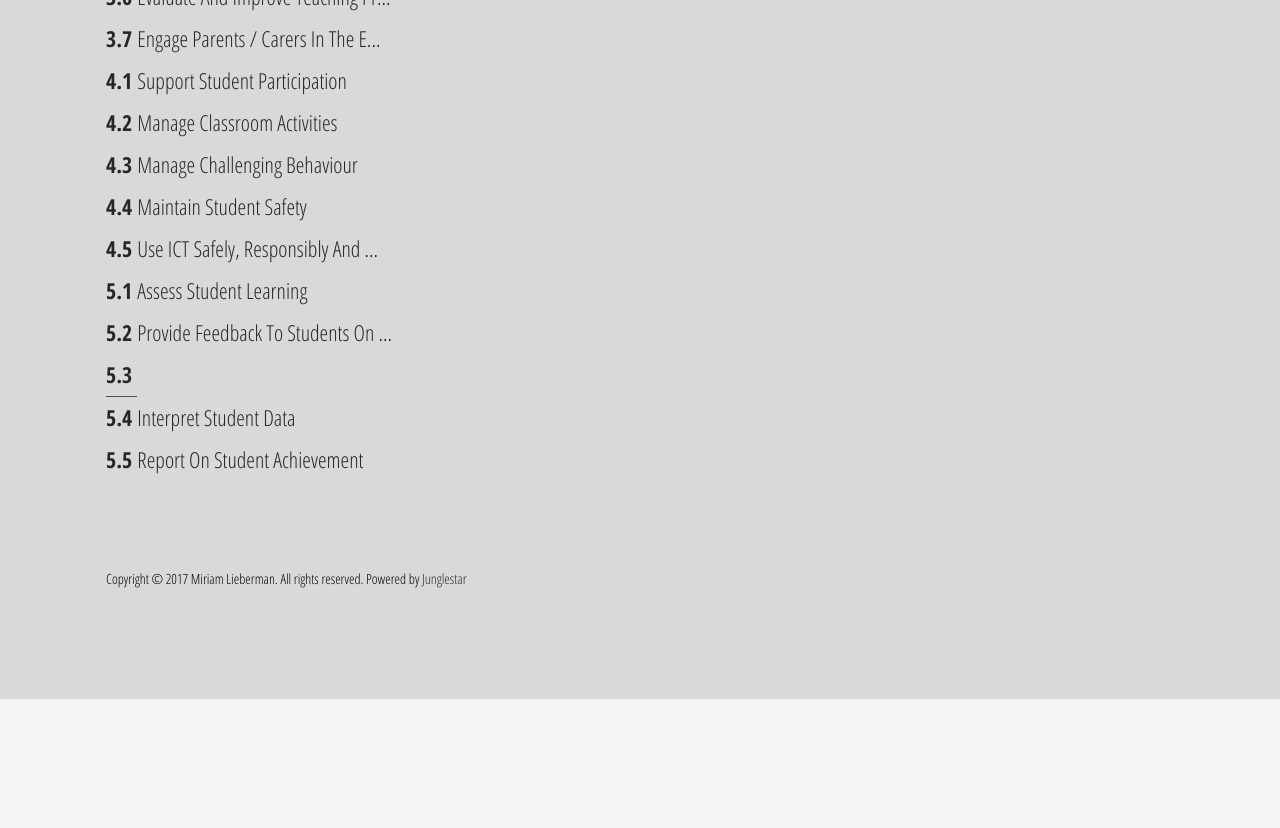
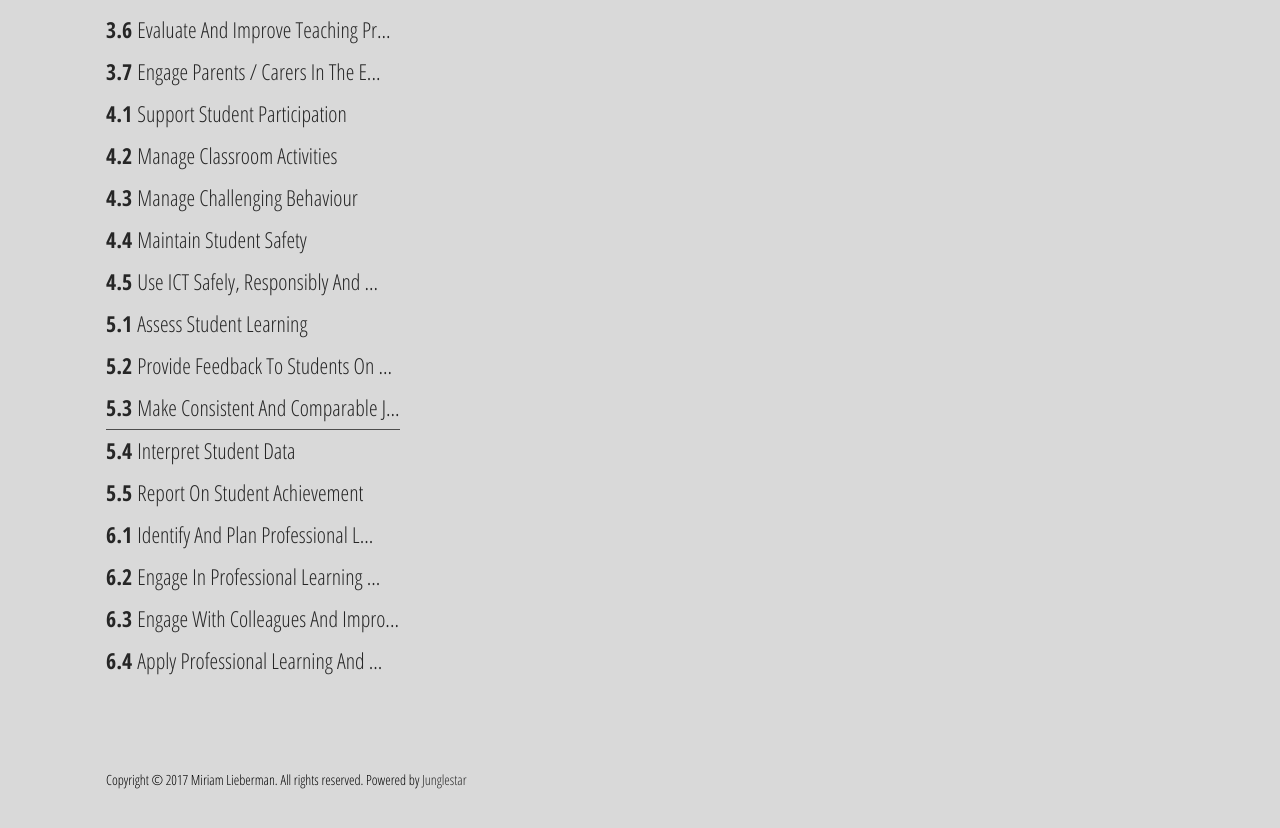
Before and after one commit to toybreaker/miriam, a Jekyll site: the page built from _products/standards-5/3.md, in a window 1280 px wide and 900 px high, scrolled down 2965 px. Shown: the top 828 px of the window. Built offline with Jekyll 4.4.1, drawn with Linux system fonts in a browser that asks for light colours; before the commit the page ends 3664 px from its top, so only the background shows below that; part of the change alters nothing that is shown; some of the changed text lies outside the part shown.

Commit message:
added standard 6

```diff
--- a/_products/standards-5/3.md
+++ b/_products/standards-5/3.md
@@ -1,6 +1,6 @@
 ---
 name: '5.3'
-subtitle:
+subtitle: Make consistent and comparable judgements
 description: #
 product_group: standard-5
 image: /assets/p/products/standard-1/2/Miriam-teaches-at-TLC.jpg
--- /dev/null
+++ b/_products/standards-6/1.md
@@ -0,0 +1,14 @@
+---
+name: '6.1'
+subtitle: Identify and plan professional learning needs
+description: #
+product_group: standard-6
+image: #/assets/p/gallery/IMG_0822.jpg
+---
+Demonstrate an understanding of the role of the Australian Professional Standards for Teachers in identifying professional learning needs.
+
+This entire portfolio seeks to demonstrate that I have a clear understanding of the professional standards for teachers and through creating it, I have most certainly become acutely aware of my professional learning needs as the ACARA resource is at the foundation of my portfolio.
+
+As a graduate teacher it is most important that there is explicit guidance in identifying learning needs. This can be found in great detail in the [Curriculum](https://www.aitsl.edu.au/teach/standards) which has been my main resource for creating this portfolio.
+
+The other most important resources in identifying my learning needs have been the schools where i have taught in my practicums and fellow staff, teaching mentors and student colleagues.
--- /dev/null
+++ b/_products/standards-6/2.md
@@ -0,0 +1,26 @@
+---
+name: '6.2'
+subtitle: Engage in professional learning and improve practice
+description: #
+product_group: standard-6
+image: /assets/p/products/standard-6/4/topped-up-symposium.jpg
+---
+Understand the relevant and appropriate sources of professional learning for teachers.
+During the course of my degree in teaching I have attended two Sydney Symphony Symposiums - ToppED Up which is a course targeted to general primary school teachers  within a two day conference format.
+
+The symposium succeeded in updating  and innovating  my knowledge on how to teach music to primary school children in a dynamic and interesting way. It also gave me an insight into how to link what we had learned with curriculum set outcomes. It was also a chance to share ideas with a broad range of teachers from around the country.
+
+In both courses there was also a great deal of innovation around using technology to achieve music curriculum outcomes. I learned a great deal from these professional learning days and I was able to integrate what I had learned in my classes with confidence and enthusiasm.
+
+As a teacher, it is of utmost importance to keep informed on the subject areas that I teach and to keep motivated by learning and sharing ideas in such professional environments and upscaling courses.
+
+One of the most important areas in which to remain up to date is  in using ICU and how to integrate technology into lessons. As this is a subject area that is constantly changing, it is one which teachers need to constantly update their knowledge on.
+
+Ways in which I plan to continue my professional learning include:
+
+- Discussing my teaching and learning with peers.
+- Attending school meetings and staff development days
+- Attending accredited courses
+- Mentoring and coaching
+- Subscribing to educational journals and websites.
+- Maintain an inquisitive attitude with the mindset that learning is a lifelong pursuit.
--- /dev/null
+++ b/_products/standards-6/3.md
@@ -0,0 +1,16 @@
+---
+name: '6.3'
+subtitle: Engage with colleagues and improve practice
+description: #
+product_group: standard-6
+image: /assets/p/products/standard-6/3/File_000-5.jpg
+---
+I have developed a strong rapport with many of the teachers at Pelangi Schooly (where I have done the majority of my practicum). These veteran teachers  have the wealth of years of experience to share.
+
+This rapport coupled with a respect and genuine interest in what they have to share on the subject of education, has meant that I have been able to go into their classes and observe them teaching.  This gives me many ideas on how to better my own teaching practice
+
+I am constantly open to feedback from my mentor who has attended lessons of mine at different stages of my practicum and given me both verbal and written feedback on areas of my teaching.  My mentor informs me on what I am doing well as well as the practices  that I can improve upon.
+
+This is continually invaluable to my development as a teacher.
+
+I also attend staff meetings, take part in group staff discussions and staff planning days.
--- /dev/null
+++ b/_products/standards-6/4.md
@@ -0,0 +1,12 @@
+---
+name: '6.4'
+subtitle: Apply professional learning and improve student learning
+description: #
+product_group: standard-6
+image: /assets/p/products/standard-6/4/topped-up-symposium.jpg
+---
+Aside from my general study through CDU and learning through practicums at three vastly different schools. During the course of my study at CDU i have also attended a week long course through the Sydney Symphony helping general primary teachers to teach the music curriculum with innovation and confidence. I then did a follow up course with them called Topped up.
+
+Aside from this, during the course of my education studies at CDU I completed the first level of Kodally Music teacher training course which is a comprehensive methodology that addresses teaching music literacy and aural training to primary school aged students.
+
+I have applied the ideas that I learned at these courses directly to my prac teaching. These courses have innovated my style, given me confidence and broadened my knowledge in my area of greatest interest - the arts.
```
Also changed, not shown: assets/p/products/standard-6/3/File_000-5.jpg (added), assets/p/products/standard-6/3/File_000.jpg (added), assets/p/products/standard-6/4/topped-up-symposium.jpg (added).
